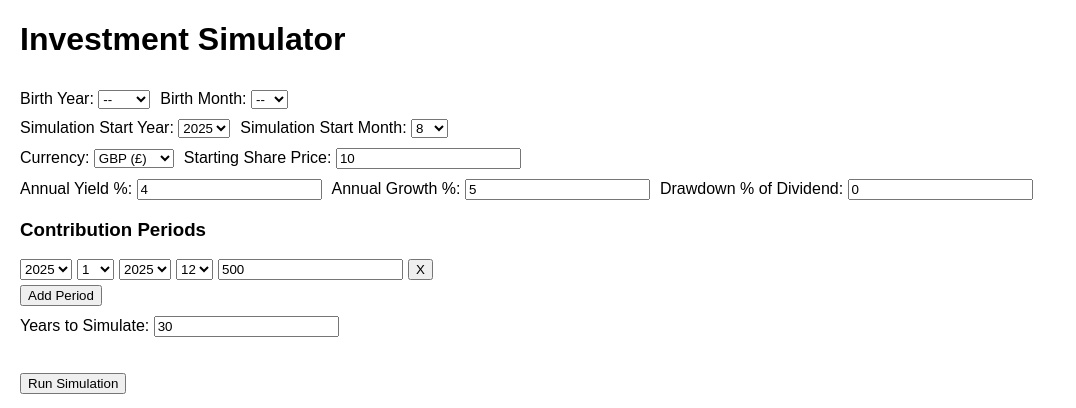
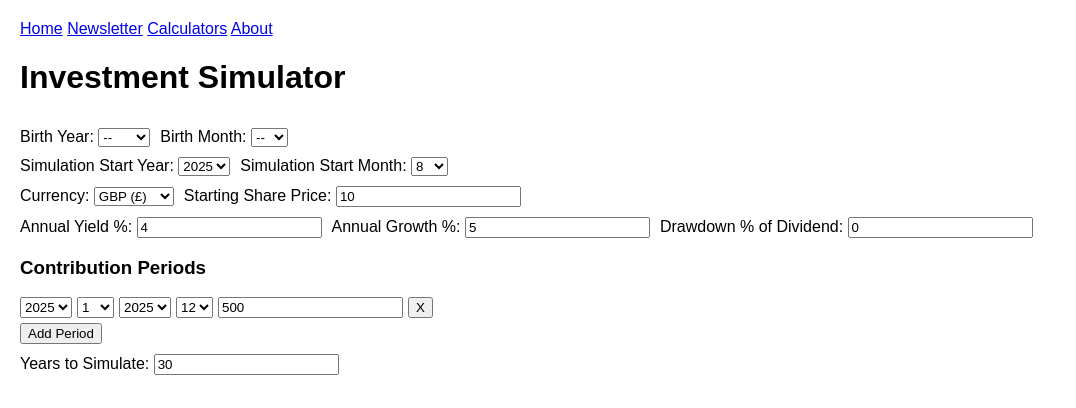
Before and after one commit to doug-whattam/investment_calculator, a plain HTML site: page index.html in a window 1280 px wide. Shown: the top 408 px of the page, without its empty margins (0-1076 px from the left). Drawn offline with nearby package versions, Linux system fonts and the light colour scheme.

Commit message:
Update index.html

```diff
--- a/index.html
+++ b/index.html
@@ -2,6 +2,12 @@
 <html lang="en">
 <head>
 <meta charset="UTF-8">
+<div class="topnav">
+  <a class="active" href="#home">Home</a>
+  <a href="#news">Newsletter</a>
+  <a href="#contact">Calculators</a>
+  <a href="./about.html">About</a>
+</div>
 <title>Investment Simulator</title>
 <script src="https://cdn.jsdelivr.net/npm/chart.js"></script>
 <style>
@@ -538,4 +544,5 @@ function fmt(val, currency) {
 }
 </script>
 </body>
+
 </html>
```
